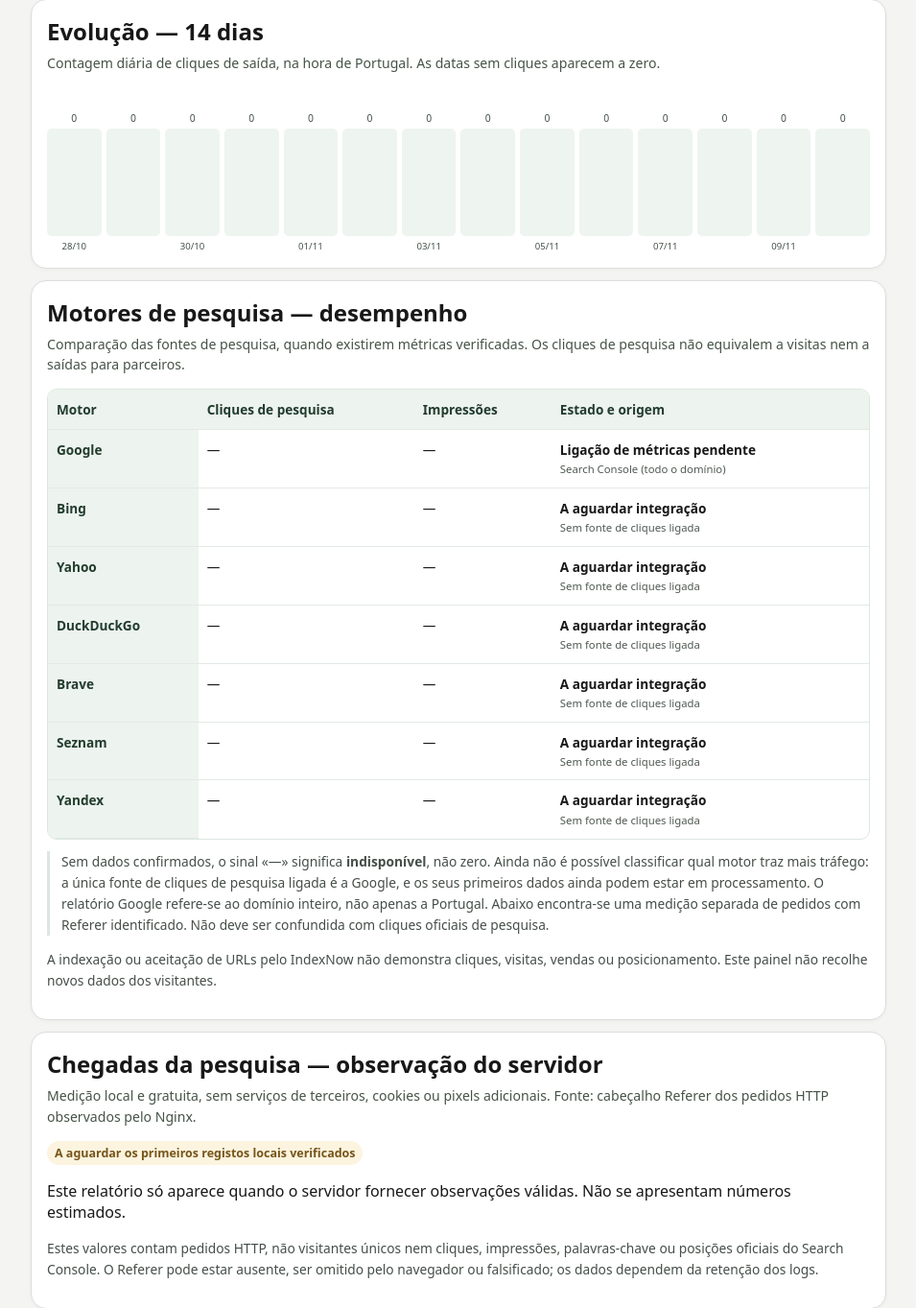
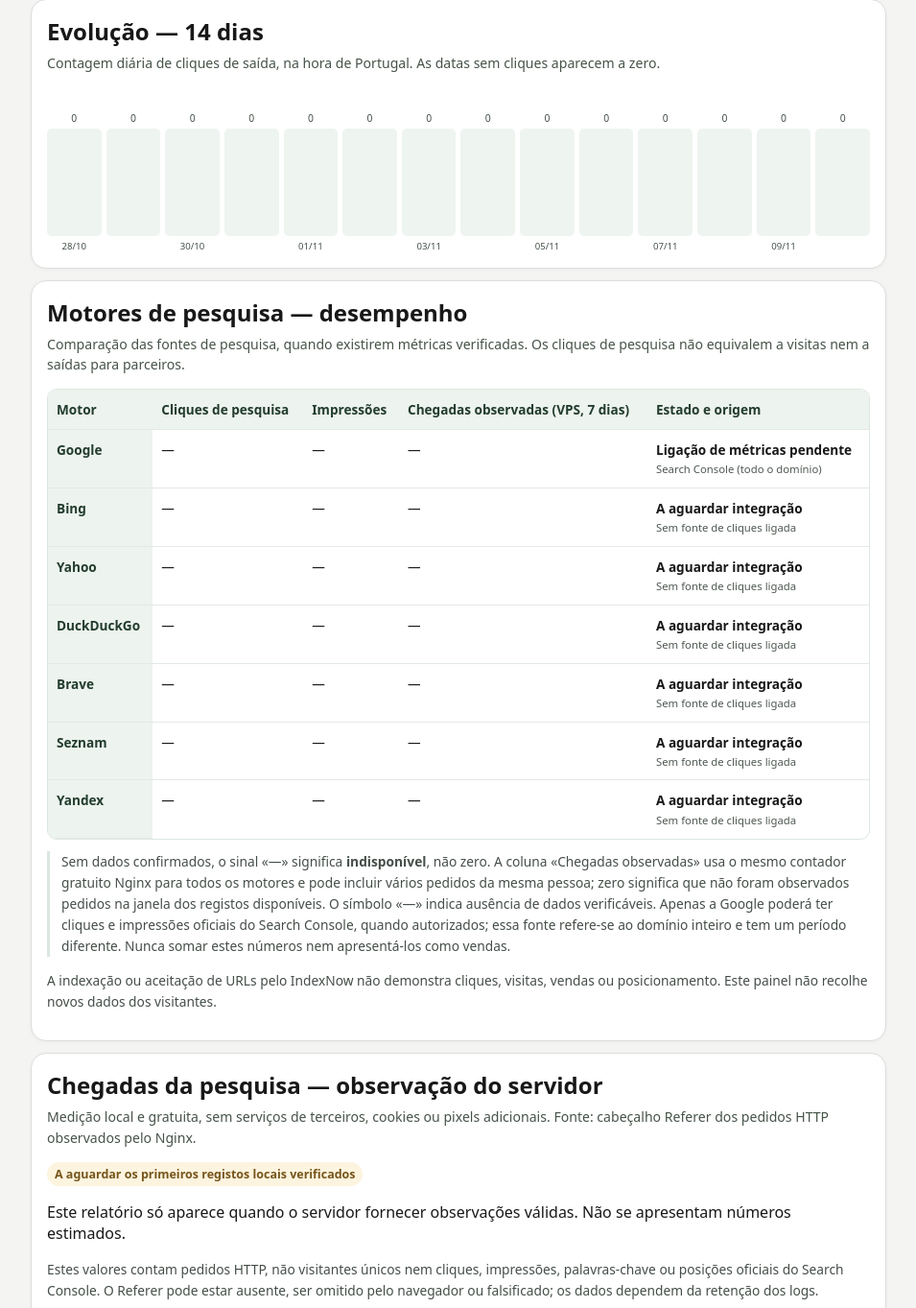
Before and after one commit to martaxi-boss/lowcost-europa, a Django app: page /painel/ in a window 1280 px wide. Shown: the part 1067-2430 px from the top of the page at 96% size, without its empty margins (162-1117 px from the left). Run offline with Django 5.2, Linux system fonts and the light colour scheme; the visitor is signed in with stand-in values (Sample User, id 1); data that the repository does not hold is empty; parts of the project's set-up code (start-up, migrations or seed data) failed here and were passed over.

Commit message:
feat(metrics): mostrar contadores locais Nginx no comparativo privado

```diff
--- a/apps/catalog/templates/catalog/owner_panel/dashboard.html
+++ b/apps/catalog/templates/catalog/owner_panel/dashboard.html
@@ -94,13 +94,14 @@
     <p class="analytics-section-subtitle">Comparação das fontes de pesquisa, quando existirem métricas verificadas. Os cliques de pesquisa não equivalem a visitas nem a saídas para parceiros.</p>
     <div class="commercial-table-wrap" role="region" aria-label="Tabela de métricas dos motores de pesquisa" tabindex="0">
       <table class="commercial-table engine-table">
-        <thead><tr><th scope="col">Motor</th><th scope="col">Cliques de pesquisa</th><th scope="col">Impressões</th><th scope="col">Estado e origem</th></tr></thead>
+        <thead><tr><th scope="col">Motor</th><th scope="col">Cliques de pesquisa</th><th scope="col">Impressões</th><th scope="col">Chegadas observadas (VPS, 7 dias)</th><th scope="col">Estado e origem</th></tr></thead>
         <tbody>
         {% for item in engine_comparison_rows %}
           <tr>
             <th scope="row">{{ item.name }}</th>
             <td>{% if item.clicks is not None %}<strong>{{ item.clicks }}</strong>{% else %}—{% endif %}</td>
             <td>{% if item.impressions is not None %}{{ item.impressions }}{% else %}—{% endif %}</td>
+            <td>{% if item.local_requests is not None %}<strong>{{ item.local_requests }}</strong>{% else %}—{% endif %}</td>
             <td>
               <strong>{{ item.status }}</strong>
               <small>{{ item.source }}{% if item.checked_at %} · {{ item.checked_at|date:"d/m/Y H:i" }}{% endif %}</small>
@@ -110,7 +111,7 @@
         </tbody>
       </table>
     </div>
-    <p class="analytics-note engine-note">Sem dados confirmados, o sinal «—» significa <strong>indisponível</strong>, não zero. Ainda não é possível classificar qual motor traz mais tráfego: a única fonte de cliques de pesquisa ligada é a Google, e os seus primeiros dados ainda podem estar em processamento. O relatório Google refere-se ao domínio inteiro, não apenas a Portugal. Abaixo encontra-se uma medição separada de pedidos com Referer identificado. Não deve ser confundida com cliques oficiais de pesquisa.</p>
+    <p class="analytics-note engine-note">Sem dados confirmados, o sinal «—» significa <strong>indisponível</strong>, não zero. A coluna «Chegadas observadas» usa o mesmo contador gratuito Nginx para todos os motores e pode incluir vários pedidos da mesma pessoa; zero significa que não foram observados pedidos na janela dos registos disponíveis. O símbolo «—» indica ausência de dados verificáveis. Apenas a Google poderá ter cliques e impressões oficiais do Search Console, quando autorizados; essa fonte refere-se ao domínio inteiro e tem um período diferente. Nunca somar estes números nem apresentá-los como vendas.</p>
     <p class="analytics-note">A indexação ou aceitação de URLs pelo IndexNow não demonstra cliques, visitas, vendas ou posicionamento. Este painel não recolhe novos dados dos visitantes.</p>
   </section>
 
```
